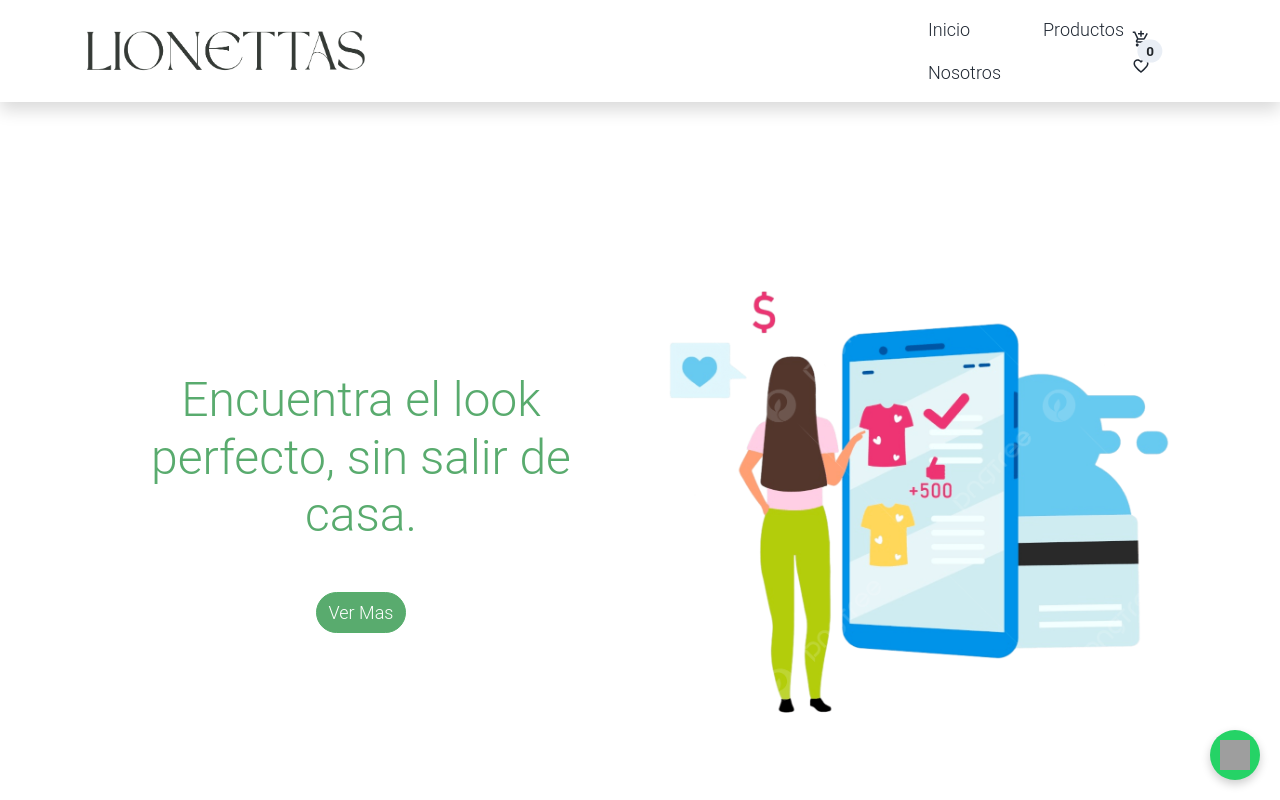
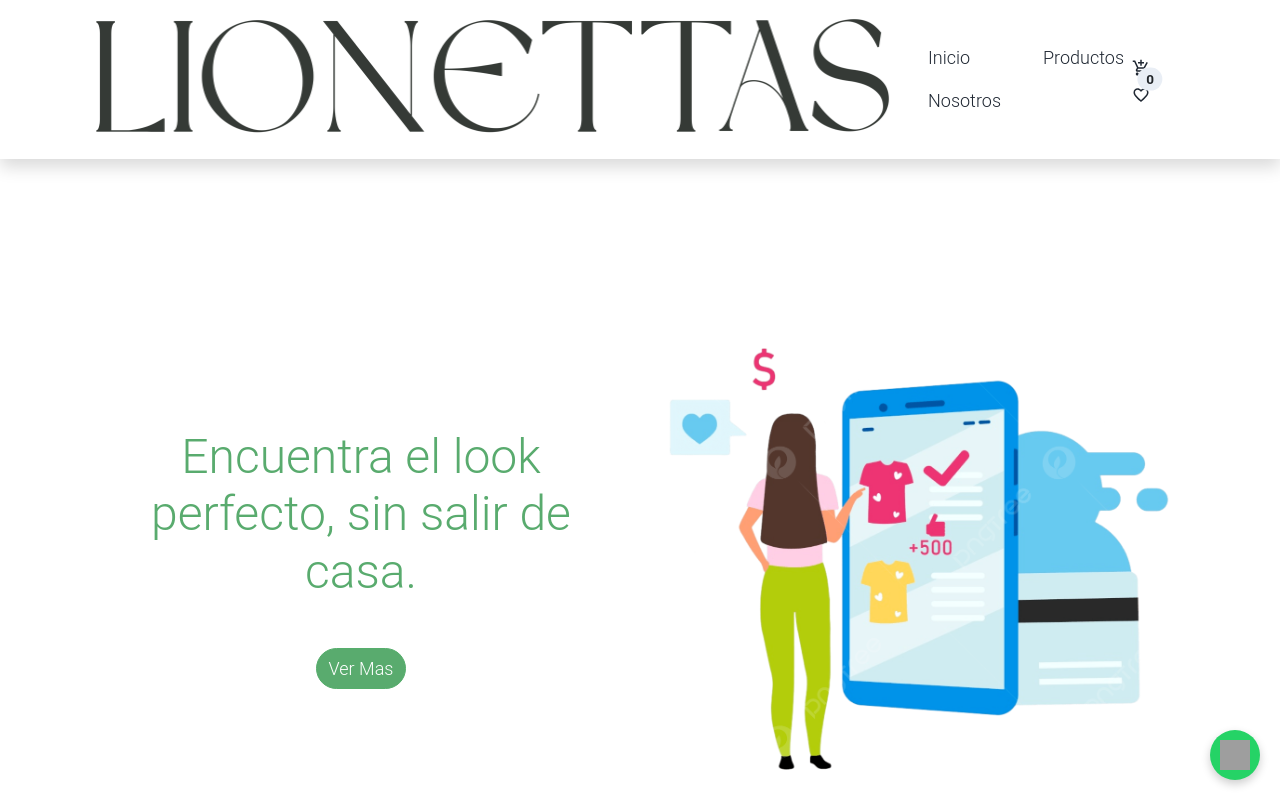
Before and after one commit to Allam9573/piedra-y-oro, a React (Vite) app: page / in a window 1280 px wide. Shown: the top 800 px of the page. Built offline with nearby package versions, Linux system fonts and the light colour scheme; no server answers; grey boxes are pictures that could not be loaded.

Commit message:
redimension img-fluid logo lionettas

```diff
--- a/src/components/Navbar.jsx
+++ b/src/components/Navbar.jsx
@@ -20,7 +20,7 @@ export const Navbar = ({ quantity, quantityFavorites }) => {
             <div className="container d-flex justify-content-between align-items-center">
 
                 <Link className="navbar-brand text-success logo h1 align-self-center" to={'/'} >
-                    <img src={logo} className="img-fluid" alt="Logo" style={{ maxWidth: '35%' }} />
+                    <img src={logo} className="img-fluid" alt="Logo" />
                 </Link>
 
                 <button className="navbar-toggler border-0" type="button" data-bs-toggle="collapse"
```
